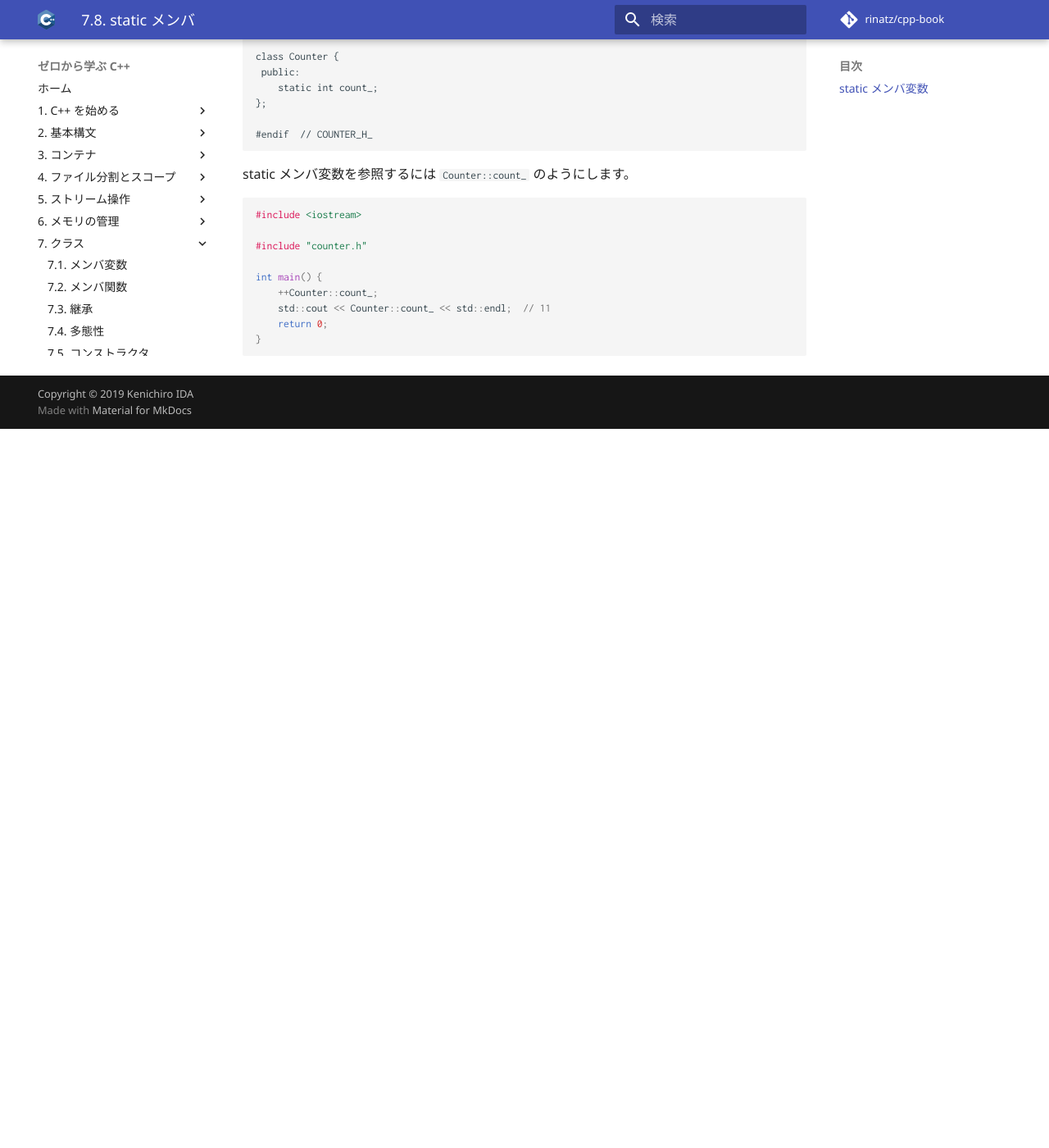
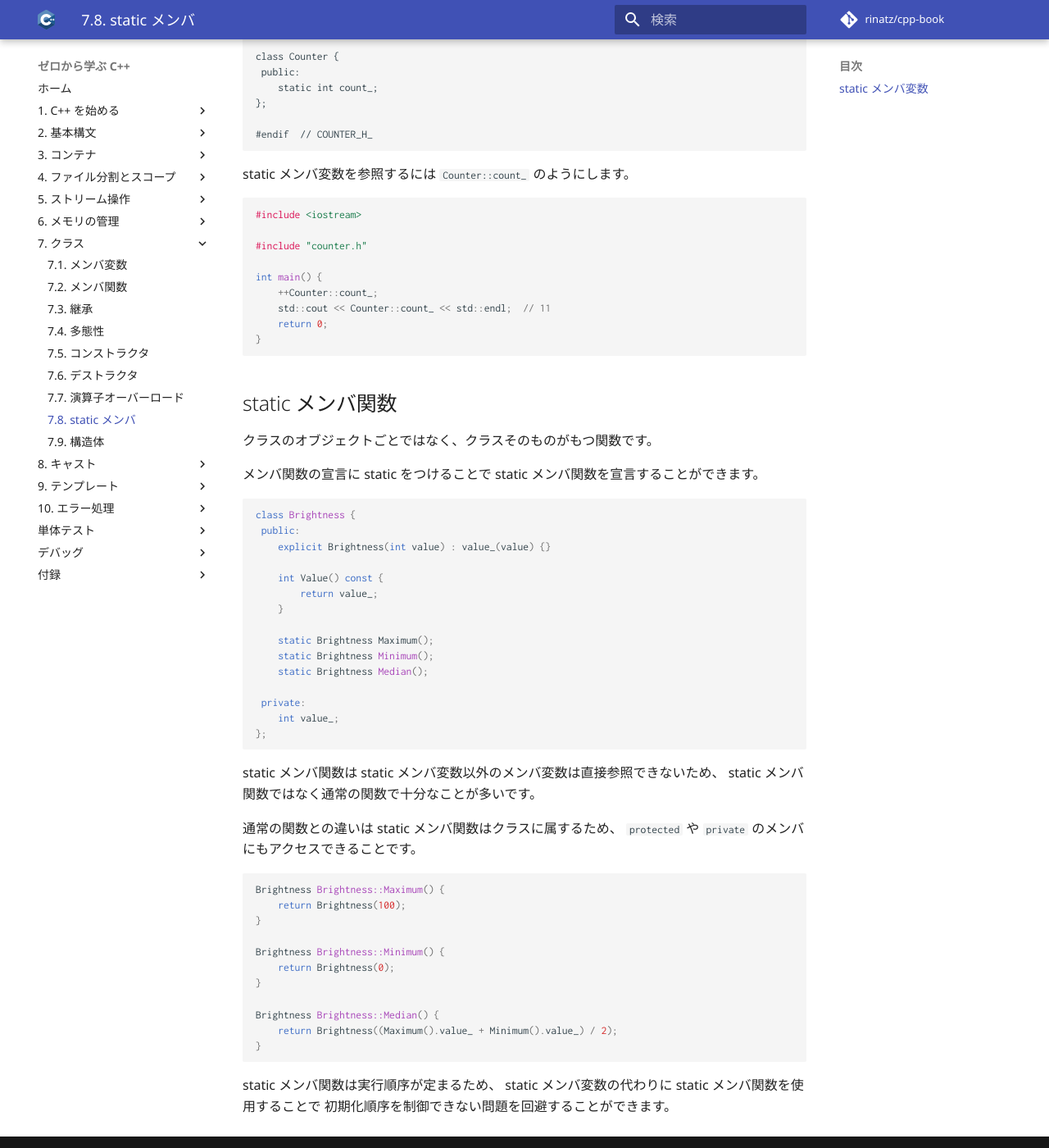
Before and after one commit to rinatz/cpp-book, an MkDocs documentation site: the page built from docs/ch07-08-static-members.md, in a window 1280 px wide and 1400 px high, scrolled down 971 px. Shown: the whole window at 82% size. Built offline with MkDocs 1.6.1 and Material for MkDocs 9.7.7, drawn with Linux system fonts in a browser that asks for light colours; comment, search, counter and statistics services are not loaded; before the commit the page ends 1494 px from its top, so only the background shows below that.

Commit message:
Explain static member function

````diff
--- a/docs/ch07-08-static-members.md
+++ b/docs/ch07-08-static-members.md
@@ -61,4 +61,50 @@ int main() {
 }
 ```
 
-<!-- TODO: staticメンバ関数の説明 -->
+## static メンバ関数
+
+クラスのオブジェクトごとではなく、クラスそのものがもつ関数です。
+
+メンバ関数の宣言に static をつけることで static メンバ関数を宣言することができます。
+
+```cpp
+class Brightness {
+ public:
+    explicit Brightness(int value) : value_(value) {}
+
+    int Value() const {
+        return value_;
+    }
+
+    static Brightness Maximum();
+    static Brightness Minimum();
+    static Brightness Median();
+
+ private:
+    int value_;
+};
+```
+
+static メンバ関数は static メンバ変数以外のメンバ変数は直接参照できないため、
+static メンバ関数ではなく通常の関数で十分なことが多いです。
+
+通常の関数との違いは static メンバ関数はクラスに属するため、
+`protected` や `private` のメンバにもアクセスできることです。
+
+```cpp
+Brightness Brightness::Maximum() {
+    return Brightness(100);
+}
+
+Brightness Brightness::Minimum() {
+    return Brightness(0);
+}
+
+Brightness Brightness::Median() {
+    return Brightness((Maximum().value_ + Minimum().value_) / 2);
+}
+```
+
+static メンバ関数は実行順序が定まるため、
+static メンバ変数の代わりに static メンバ関数を使用することで
+初期化順序を制御できない問題を回避することができます。
````
